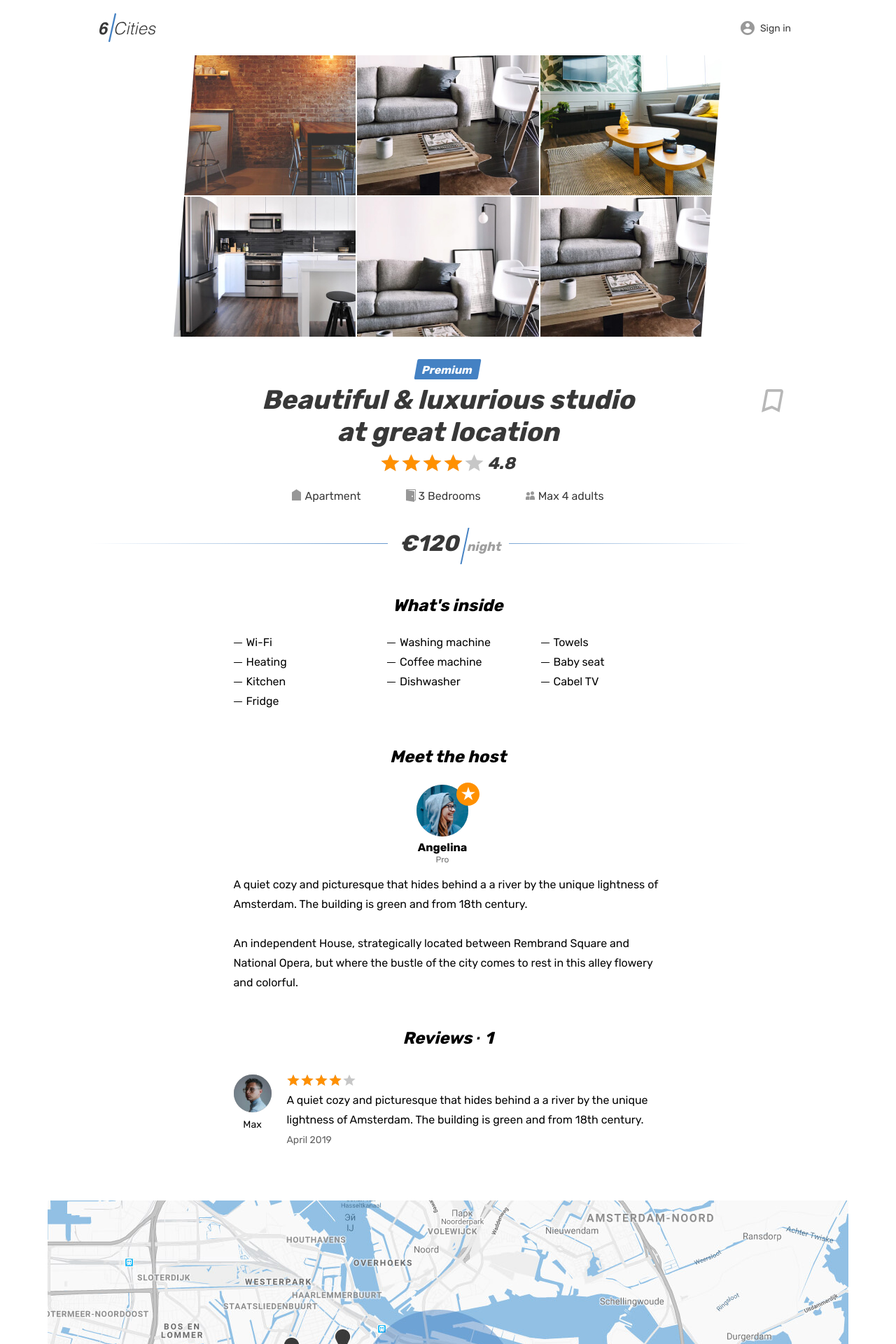
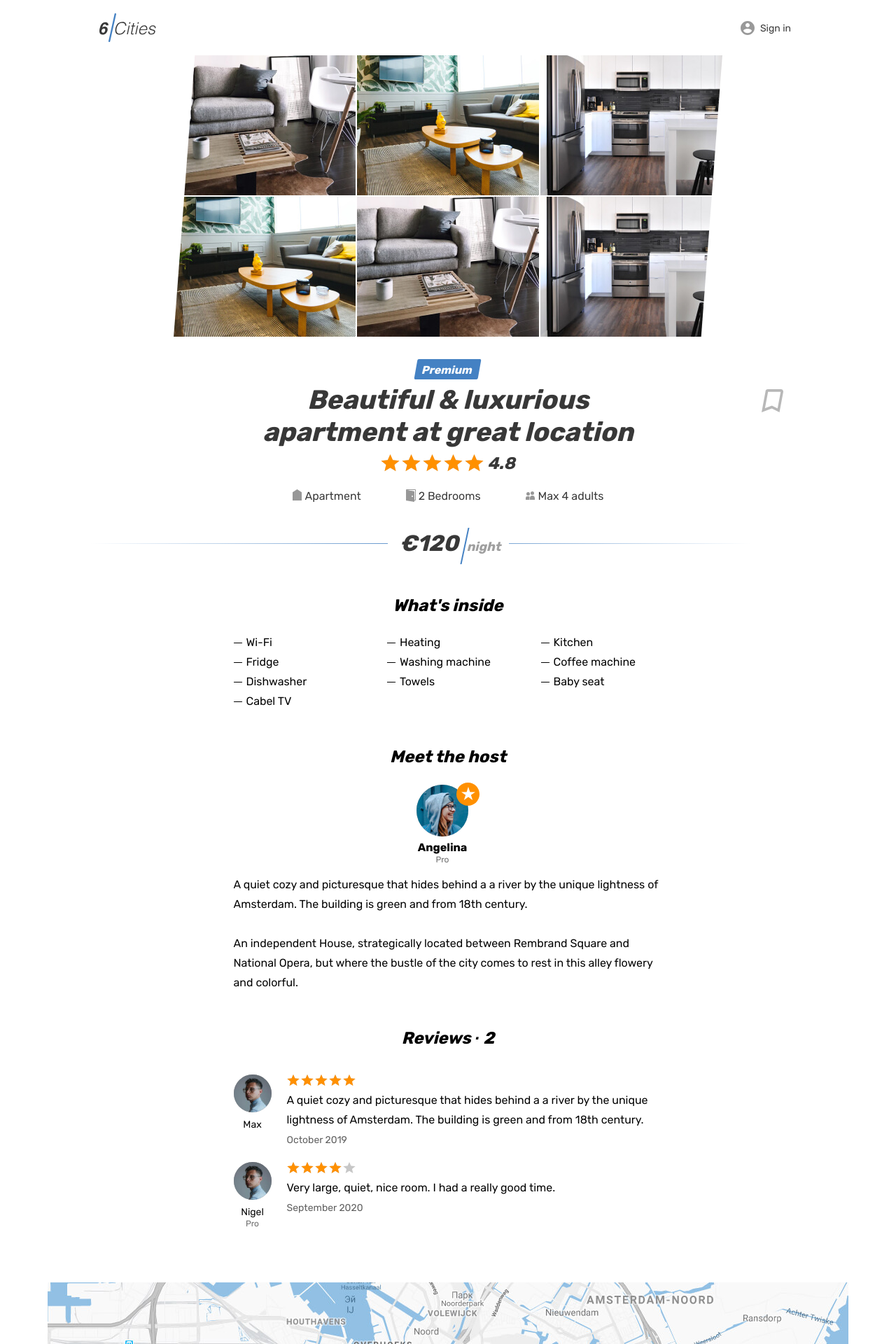
Before and after one commit to alex1031alex/460147-six-cities-6, a React app: page /offer/1 in a window 1280 px wide. Shown: the top 1920 px of the page at 70% size. Built offline with nearby package versions, Linux system fonts and the light colour scheme.

Commit message:
3.1.12 Отрисует компонент Room.jsx на основе данных. Создаст отдельный компонент для отзывов.

```diff
--- a/src/components/app/app.jsx
+++ b/src/components/app/app.jsx
@@ -8,9 +8,9 @@ import Room from '../room/room';
 import NotFoundPage from '../not-found-page/not-found-page';
 
 const App = (props) => {
-  const {offersCount, offers} = props;
+  const {offersCount, offers, reviews} = props;
   const favoriteOffers = offers
-    .filter((offer) => offer.isBookmarked);
+    .filter((offer) => offer.isFavorite);
 
   return (
     <BrowserRouter>
@@ -27,8 +27,12 @@ const App = (props) => {
         <Route exact path="/favorites">
           <Favorites offers={favoriteOffers} />
         </Route>
-        <Route exact path="/offer/:id">
-          <Room />
+        <Route exact path="/offer/:id"
+          render={({match}) => {
+            const {id} = match.params;
+            const offer = offers.find((item) => item.id === +id);
+            return <Room offer={offer} reviews={reviews[id]} />;
+          }}>
         </Route>
         <Route>
           <NotFoundPage />
--- /dev/null
+++ b/src/components/review/review.jsx
@@ -0,0 +1,58 @@
+import React from 'react';
+import PropTypes from 'prop-types';
+
+const Review = (props) => {
+  const {review} = props;
+  const {rating, user, date, comment} = review;
+  const {name, avatarUrl, isPro} = user;
+  const formattedDate = new Date(date).toLocaleString(`en-US`, {month: `long`, year: `numeric`});
+  const dateTime = new Date(date).toLocaleString(`en-CA`, {dateStyle: `short`});
+
+  return (
+    <li className="reviews__item">
+      <div className="reviews__user user">
+        <div className="reviews__avatar-wrapper user__avatar-wrapper">
+          <img className="reviews__avatar user__avatar" src={avatarUrl} width={54} height={54} alt="Reviews avatar" />
+        </div>
+        <span className="reviews__user-name">
+          {name}
+        </span>
+        {
+          isPro ?
+            <span className="property__user-status">
+              Pro
+            </span> : ``
+        }
+      </div>
+      <div className="reviews__info">
+        <div className="reviews__rating rating">
+          <div className="reviews__stars rating__stars">
+            <span style={{width: `${Math.round(rating) * 20}%`}} />
+            <span className="visually-hidden">Rating</span>
+          </div>
+        </div>
+        <p className="reviews__text">
+          {comment}
+        </p>
+        <time className="reviews__time" dateTime={dateTime}>{formattedDate}</time>
+      </div>
+    </li>
+  );
+};
+
+Review.propTypes = {
+  review: PropTypes.shape({
+    id: PropTypes.number.isRequired,
+    rating: PropTypes.number.isRequired,
+    date: PropTypes.string.isRequired,
+    comment: PropTypes.string.isRequired,
+    user: PropTypes.shape({
+      id: PropTypes.number.isRequired,
+      name: PropTypes.string.isRequired,
+      avatarUrl: PropTypes.string.isRequired,
+      isPro: PropTypes.bool.isRequired
+    }),
+  }),
+};
+
+export default Review;
--- a/src/components/room/room.jsx
+++ b/src/components/room/room.jsx
@@ -1,8 +1,44 @@
 import React from 'react';
 import PropTypes from 'prop-types';
+import {Link} from 'react-router-dom';
+import Review from '../review/review.jsx';
+
+const MAX_PHOTO_IN_GALERY = 6;
 
 const Room = (props) => {
-  const {offer} = props;
+  const {offer, reviews} = props;
+  const {images, isPremium, title, rating, type, bedrooms, maxAdults, price, goods, host, description} = offer;
+  const {name, avatarUrl, isPro} = host;
+
+  const galeryTemplate = images
+    .slice(0, Math.min(MAX_PHOTO_IN_GALERY, images.length))
+    .map((image, index) => {
+      return <div className="property__image-wrapper" key={index}>
+        <img className="property__image" src={image} alt="Photo studio" />
+      </div>;
+    });
+
+  const goodsTemplate = goods
+    .map((item, index) => {
+      return (
+        <li className="property__inside-item" key={index}>
+          {item}
+        </li>
+      );
+    });
+
+  const descriptionTemplate = description
+    .split(`\n`)
+    .map((paragraph, index) => {
+      return (
+        <p className="property__text" key={index}>
+          {paragraph}
+        </p>
+      );
+    });
+
+  const reviewsTemplate = reviews.length === 0 ? `` :
+    reviews.map((review, index) => <Review key={index} review={review} />);
 
   return (
     <div className="page">
@@ -10,18 +46,18 @@ const Room = (props) => {
         <div className="container">
           <div className="header__wrapper">
             <div className="header__left">
-              <a className="header__logo-link" href="main.html">
+              <Link className="header__logo-link" to={`/`}>
                 <img className="header__logo" src="img/logo.svg" alt="6 cities logo" width={81} height={41} />
-              </a>
+              </Link>
             </div>
             <nav className="header__nav">
               <ul className="header__nav-list">
                 <li className="header__nav-item user">
-                  <a className="header__nav-link header__nav-link--profile" href="#">
+                  <Link className="header__nav-link header__nav-link--profile" to={`/login`}>
                     <div className="header__avatar-wrapper user__avatar-wrapper">
                     </div>
                     <span className="header__login">Sign in</span>
-                  </a>
+                  </Link>
                 </li>
               </ul>
             </nav>
@@ -32,34 +68,20 @@ const Room = (props) => {
         <section className="property">
           <div className="property__gallery-container container">
             <div className="property__gallery">
-              <div className="property__image-wrapper">
-                <img className="property__image" src="img/room.jpg" alt="Photo studio" />
-              </div>
-              <div className="property__image-wrapper">
-                <img className="property__image" src="img/apartment-01.jpg" alt="Photo studio" />
-              </div>
-              <div className="property__image-wrapper">
-                <img className="property__image" src="img/apartment-02.jpg" alt="Photo studio" />
-              </div>
-              <div className="property__image-wrapper">
-                <img className="property__image" src="img/apartment-03.jpg" alt="Photo studio" />
-              </div>
-              <div className="property__image-wrapper">
-                <img className="property__image" src="img/studio-01.jpg" alt="Photo studio" />
-              </div>
-              <div className="property__image-wrapper">
-                <img className="property__image" src="img/apartment-01.jpg" alt="Photo studio" />
-              </div>
+              {galeryTemplate}
             </div>
           </div>
           <div className="property__container container">
             <div className="property__wrapper">
-              <div className="property__mark">
-                <span>Premium</span>
-              </div>
+              {
+                isPremium ?
+                  <div className="property__mark">
+                    <span>Premium</span>
+                  </div> : ``
+              }
               <div className="property__name-wrapper">
                 <h1 className="property__name">
-                  Beautiful &amp; luxurious studio at great location
+                  {title}
                 </h1>
                 <button className="property__bookmark-button button" type="button">
                   <svg className="property__bookmark-icon" width={31} height={33}>
@@ -70,108 +92,63 @@ const Room = (props) => {
               </div>
               <div className="property__rating rating">
                 <div className="property__stars rating__stars">
-                  <span style={{width: `80%`}} />
+                  <span style={{width: `${Math.round(rating) * 20}%`}} />
                   <span className="visually-hidden">Rating</span>
                 </div>
-                <span className="property__rating-value rating__value">4.8</span>
+                <span className="property__rating-value rating__value">{rating}</span>
               </div>
               <ul className="property__features">
                 <li className="property__feature property__feature--entire">
-                  Apartment
+                  {type}
                 </li>
                 <li className="property__feature property__feature--bedrooms">
-                  3 Bedrooms
+                  {bedrooms} Bedrooms
                 </li>
                 <li className="property__feature property__feature--adults">
-                  Max 4 adults
+                  Max {maxAdults} adults
                 </li>
               </ul>
               <div className="property__price">
-                <b className="property__price-value">€120</b>
+                <b className="property__price-value">€{price}</b>
                 <span className="property__price-text">&nbsp;night</span>
               </div>
               <div className="property__inside">
                 <h2 className="property__inside-title">What&apos;s inside</h2>
                 <ul className="property__inside-list">
-                  <li className="property__inside-item">
-                    Wi-Fi
-                  </li>
-                  <li className="property__inside-item">
-                    Washing machine
-                  </li>
-                  <li className="property__inside-item">
-                    Towels
-                  </li>
-                  <li className="property__inside-item">
-                    Heating
-                  </li>
-                  <li className="property__inside-item">
-                    Coffee machine
-                  </li>
-                  <li className="property__inside-item">
-                    Baby seat
-                  </li>
-                  <li className="property__inside-item">
-                    Kitchen
-                  </li>
-                  <li className="property__inside-item">
-                    Dishwasher
-                  </li>
-                  <li className="property__inside-item">
-                    Cabel TV
-                  </li>
-                  <li className="property__inside-item">
-                    Fridge
-                  </li>
+                  {goodsTemplate}
                 </ul>
               </div>
               <div className="property__host">
                 <h2 className="property__host-title">Meet the host</h2>
                 <div className="property__host-user user">
-                  <div className="property__avatar-wrapper property__avatar-wrapper--pro user__avatar-wrapper">
-                    <img className="property__avatar user__avatar" src="img/avatar-angelina.jpg" width={74} height={74} alt="Host avatar" />
+                  <div
+                    className={
+                      `property__avatar-wrapper user__avatar-wrapper
+                      ${isPro ? ` property__avatar-wrapper--pro` : ``}`
+                    }
+                  >
+                    <img className="property__avatar user__avatar" src={avatarUrl} width={74} height={74} alt="Host avatar" />
                   </div>
                   <span className="property__user-name">
-                    Angelina
+                    {name}
                   </span>
-                  <span className="property__user-status">
-                    Pro
-                  </span>
+                  {
+                    isPro ?
+                      <span className="property__user-status">
+                        Pro
+                      </span> : ``
+                  }
                 </div>
                 <div className="property__description">
-                  <p className="property__text">
-                    A quiet cozy and picturesque that hides behind a a river by the unique lightness of Amsterdam. The building is green and from 18th century.
-                  </p>
-                  <p className="property__text">
-                    An independent House, strategically located between Rembrand Square and National Opera, but where the bustle of the city comes to rest in this alley flowery and colorful.
-                  </p>
+                  {descriptionTemplate}
                 </div>
               </div>
               <section className="property__reviews reviews">
-                <h2 className="reviews__title">Reviews · <span className="reviews__amount">1</span></h2>
+                <h2 className="reviews__title">
+                  Reviews · <span className="reviews__amount">{reviews.length}</span>
+                </h2>
                 <ul className="reviews__list">
-                  <li className="reviews__item">
-                    <div className="reviews__user user">
-                      <div className="reviews__avatar-wrapper user__avatar-wrapper">
-                        <img className="reviews__avatar user__avatar" src="img/avatar-max.jpg" width={54} height={54} alt="Reviews avatar" />
-                      </div>
-                      <span className="reviews__user-name">
-                        Max
-                      </span>
-                    </div>
-                    <div className="reviews__info">
-                      <div className="reviews__rating rating">
-                        <div className="reviews__stars rating__stars">
-                          <span style={{width: `80%`}} />
-                          <span className="visually-hidden">Rating</span>
-                        </div>
-                      </div>
-                      <p className="reviews__text">
-                        A quiet cozy and picturesque that hides behind a a river by the unique lightness of Amsterdam. The building is green and from 18th century.
-                      </p>
-                      <time className="reviews__time" dateTime="2019-04-24">April 2019</time>
-                    </div>
-                  </li>
+                  {reviewsTemplate}
                 </ul>
               </section>
             </div>
@@ -285,21 +262,36 @@ const Room = (props) => {
 
 Room.propTypes = {
   offer: PropTypes.shape({
+    id: PropTypes.number.isRequired,
     isPremium: PropTypes.bool.isRequired,
     images: PropTypes.array.isRequired,
     price: PropTypes.number.isRequired,
-    isBookmarked: PropTypes.bool.isRequired,
+    isFavorite: PropTypes.bool.isRequired,
     rating: PropTypes.number.isRequired,
     title: PropTypes.string.isRequired,
     type: PropTypes.string.isRequired,
-    bedroomCount: PropTypes.number.isRequired,
-    detail: PropTypes.string.isRequired,
+    bedrooms: PropTypes.number.isRequired,
+    description: PropTypes.string.isRequired,
+    maxAdults: PropTypes.number.isRequired,
     host: PropTypes.shape({
       name: PropTypes.string.isRequired,
-      photo: PropTypes.string.isRequired,
+      avatarUrl: PropTypes.string.isRequired,
       isPro: PropTypes.bool.isRequired,
     }),
+    goods: PropTypes.arrayOf(PropTypes.string),
   }).isRequired,
+  reviews: PropTypes.arrayOf(PropTypes.shape({
+    id: PropTypes.number.isRequired,
+    rating: PropTypes.number.isRequired,
+    date: PropTypes.string.isRequired,
+    comment: PropTypes.string.isRequired,
+    user: PropTypes.shape({
+      id: PropTypes.number.isRequired,
+      name: PropTypes.string.isRequired,
+      avatarUrl: PropTypes.string.isRequired,
+      isPro: PropTypes.bool.isRequired,
+    }),
+  })),
 };
 
 export default Room;
--- a/src/index.js
+++ b/src/index.js
@@ -2,6 +2,7 @@ import React from 'react';
 import ReactDOM from 'react-dom';
 import App from './components/app/app.jsx';
 import {offers} from './mocks/offers.js';
+import {reviews} from './mocks/reviews.js';
 
 const OFFERS_COUNT = 5;
 
@@ -9,6 +10,7 @@ ReactDOM.render(
     <App
       offersCount={OFFERS_COUNT}
       offers={offers}
+      reviews={reviews}
     />,
     document.querySelector(`#root`)
 );
```
Also changed, not shown: src/components/review-form/review-form.jsx (added, +50 -0 lines).
